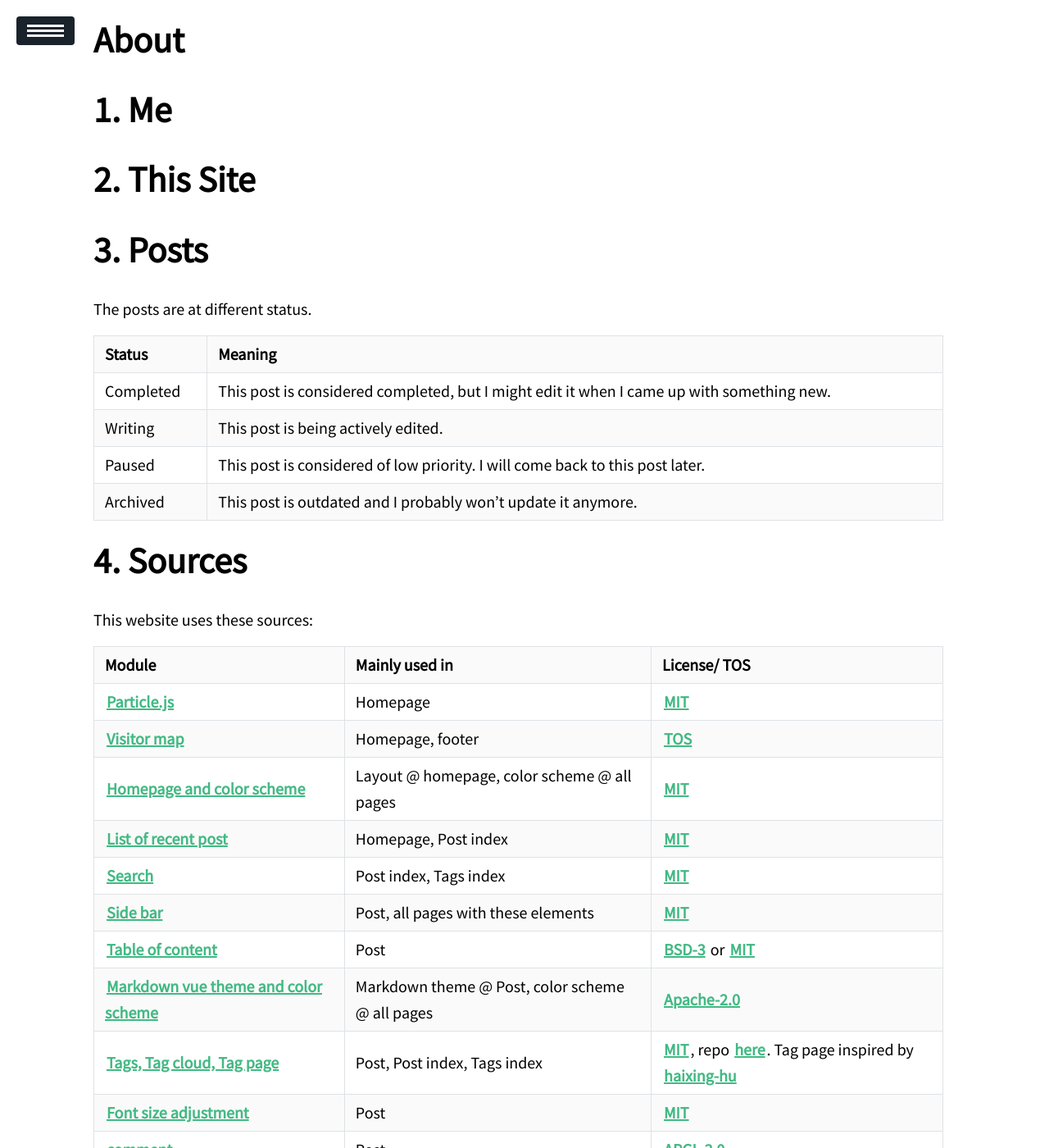
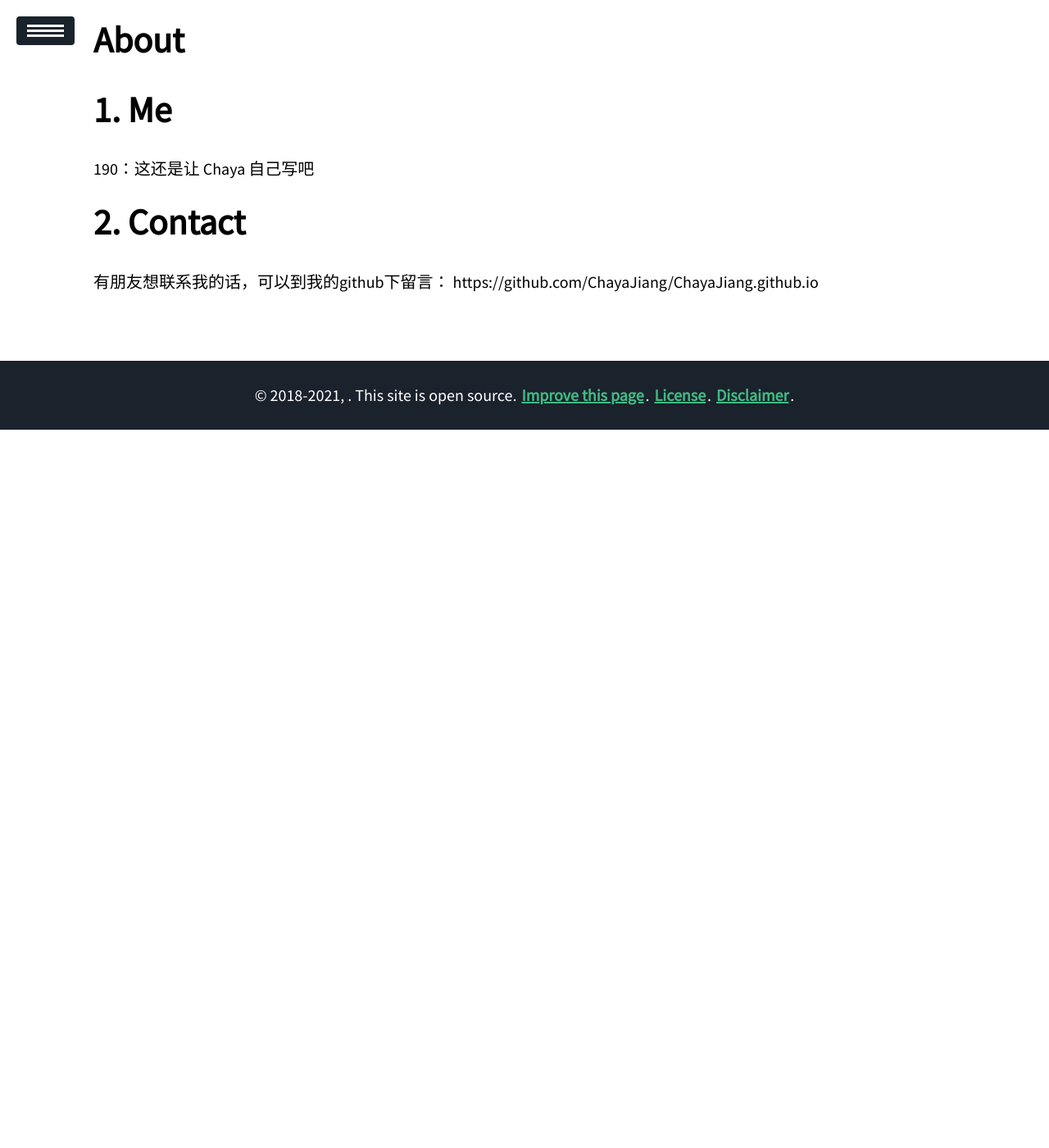
Before and after one commit to ChayaJiang/ChayaJiang-ChayaJiang.github.io, a Jekyll site: the page built from about/index.md, in a window 1280 px wide and 1400 px high. Shown: the whole window at 82% size. Built offline with Jekyll 4.4.1, drawn with Linux system fonts in a browser that asks for light colours; nearby versions of some CDN libraries; formulas are drawn with MathJax 3; some of the changed text lies outside the part shown.

Commit message:
update basic information

```diff
--- a/_config.yml
+++ b/_config.yml
@@ -1,6 +1,6 @@
 # Site settings
-title: Chaya Jiang Website
-description: Chaya's blog for learning
+title: Chaya Jiang
+description: A lovely girl
 baseurl: ""
 #change the baseurl to "" if you are using it as your user GitHub Pages
 url: "https://ChayaJiang.github.io"
--- a/_includes/worldmap.html
+++ b/_includes/worldmap.html
@@ -1 +1 @@
- register at clustrmap.com and paste your code here
+<script type='text/javascript' id='clustrmaps' src='//cdn.clustrmaps.com/map_v2.js?cl=7898d6&w=a&t=m&d=jpOSENuM4GGBByeiPtAPwJbPTouJvO3tTkKKn0uHpPs&co=ffffff&cmo=ff5353&cmn=43cf43&ct=000000'></script>
--- a/about/index.md
+++ b/about/index.md
@@ -10,58 +10,9 @@ mathjax: true
 
 # Me
 
-
-
-# This Site
-
-
-# Posts
-
-The posts are at different status.
-
-| Status    | Meaning                                                      |
-| --------- | ------------------------------------------------------------ |
-| Completed | This post is considered completed, but I might edit it when I came up with something new. |
-| Writing   | This post is being actively edited.                          |
-| Paused    | This post is considered of low priority. I will come back to this post later. |
-| Archived  | This post is outdated and I probably won't update it anymore. |
-
-# Sources
-
-This website uses these sources:
-
-| Module                                                       | Mainly used in                                  | License/ TOS                                                 |
-| ------------------------------------------------------------ | ----------------------------------------------- | ------------------------------------------------------------ |
-| [Particle.js](https://github.com/VincentGarreau/particles.js) | Homepage                                        | [MIT](http://opensource.org/licenses/MIT)                    |
-| [Visitor map](https://clustrmaps.com/)                       | Homepage, footer                                | [TOS](https://clustrmaps.com/legal)                          |
-| [Homepage and color scheme](https://github.com/nrandecker/particle) | Layout @ homepage, color scheme @ all pages     | [MIT](http://opensource.org/licenses/MIT)                    |
-| [List of recent post](https://github.com/mdo/jekyll-snippets/blob/master/posts-list.html) | Homepage, Post index                            | [MIT](http://opensource.org/licenses/MIT)                    |
-| [Search](https://github.com/christian-fei/Simple-Jekyll-Search) | Post index, Tags index                          | [MIT](http://opensource.org/licenses/MIT)                    |
-| [Side bar](https://github.com/poole/lanyon)                  | Post, all pages with these elements             | [MIT](https://github.com/poole/lanyon/blob/master/LICENSE.md) |
-| [Table of content](https://github.com/allejo/jekyll-toc)     | Post                                            | [BSD-3](https://opensource.org/licenses/BSD-3-Clause) or [MIT](http://opensource.org/licenses/MIT) |
-| [Markdown vue theme and color scheme](https://github.com/blinkfox/typora-vue-theme) | Markdown theme @ Post, color scheme @ all pages | [Apache-2.0](http://www.apache.org/licenses/LICENSE-2.0)     |
-| [Tags, Tag cloud, Tag page](https://hyunyoung2.github.io/2016/12/17/Tag_Cloud/) | Post, Post index, Tags index                    | [MIT](http://opensource.org/licenses/MIT), repo [here](https://github.com/hyunyoung2/hyunyoung2.github.io). Tag page inspired by [haixing-hu](https://haixing-hu.github.io/tags.html) |
-| [Font size adjustment](https://codepen.io/robgolbeck/pen/yePRwa) | Post                                            | [MIT](http://opensource.org/licenses/MIT)                    |
-| [comment](https://commentit.io)                              | Post                                            | [APGL-3.0](https://www.gnu.org/licenses/agpl-3.0.html)       |
-| [404 T-rex game](https://github.com/wayou/t-rex-runner)      | 404 page                                        | from [Chromium source code](https://cs.chromium.org/chromium/src/components/neterror/resources/offline.js?q=t-rex+package), [license](https://chromium.googlesource.com/chromium/src.git/+/master/LICENSE) |
-| [Encryption](https://github.com/robinmoisson/staticrypt)     | Secret Pages                                    | [MIT](http://opensource.org/licenses/MIT)                    |
-
-Additional licensing information can be found YOUR WEBSITE LINK.
-
-# The Name
-
-I named this website "A Finger Pointing to the Moon", as in the Buddhism story:
-
-> **佛告阿难。汝等尚以缘心听法。此法亦缘。非得法性。**
->
-> **若复观指以为月体。此人岂唯亡失月轮。亦亡其指。何以故。以所标指为明月故。**
->
-> **岂唯亡指。亦复不识明之与暗。何以故。即以指体。为月明性。明暗二性。无所了故。**
-
-Which has been beautifully put by Bruce Lee:
-
->It's like a finger pointing away to the moon. Don't concentrate on the finger or you will all that heavenly glory.
+190：这还是让 Chaya 自己写吧
 
 # Contact
 
-The best way to reach me is via email: $namer$ @ $web.com$
+有朋友想联系我的话，可以到我的github下留言：
+https://github.com/ChayaJiang/ChayaJiang.github.io
```
Also changed, not shown: other parts of about/index.md (+1 -1 lines), index.html (+7 -7 lines).
